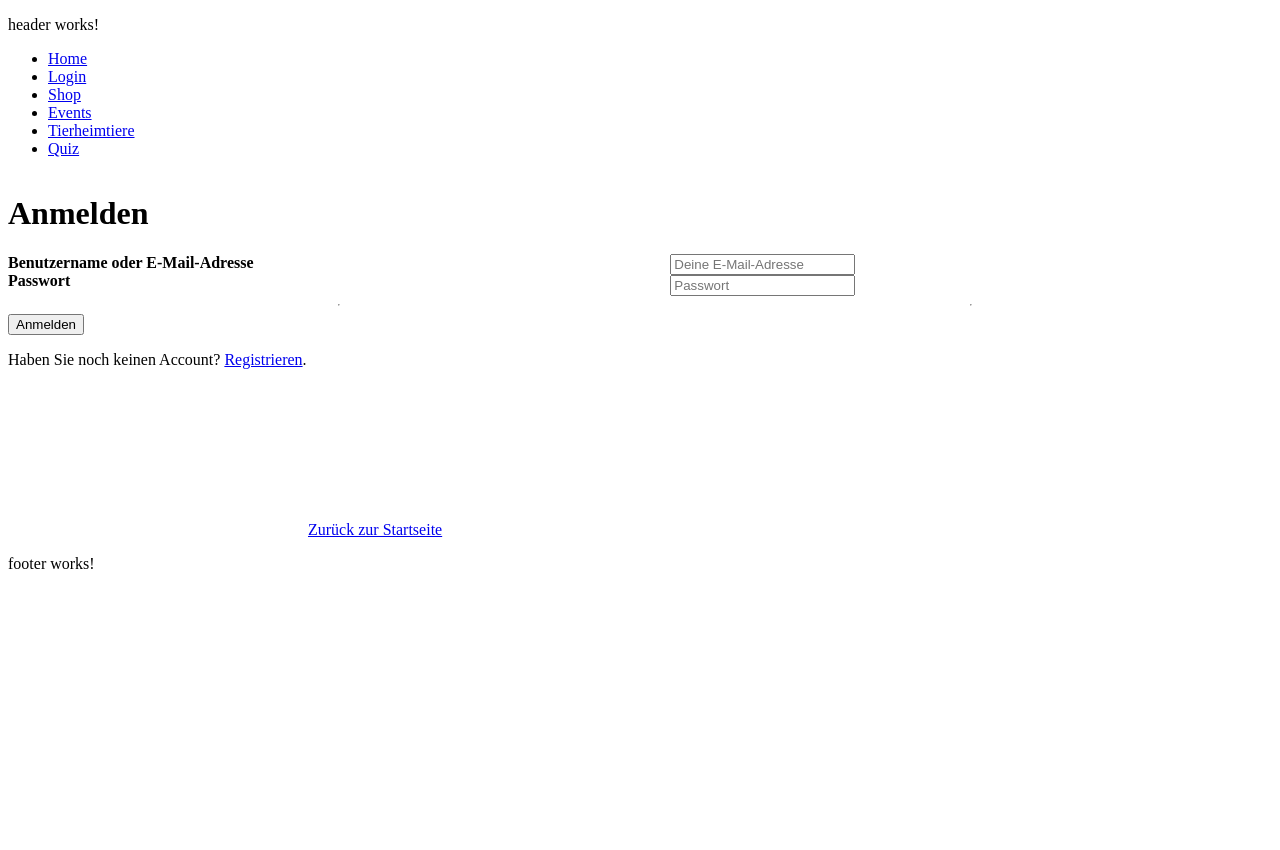
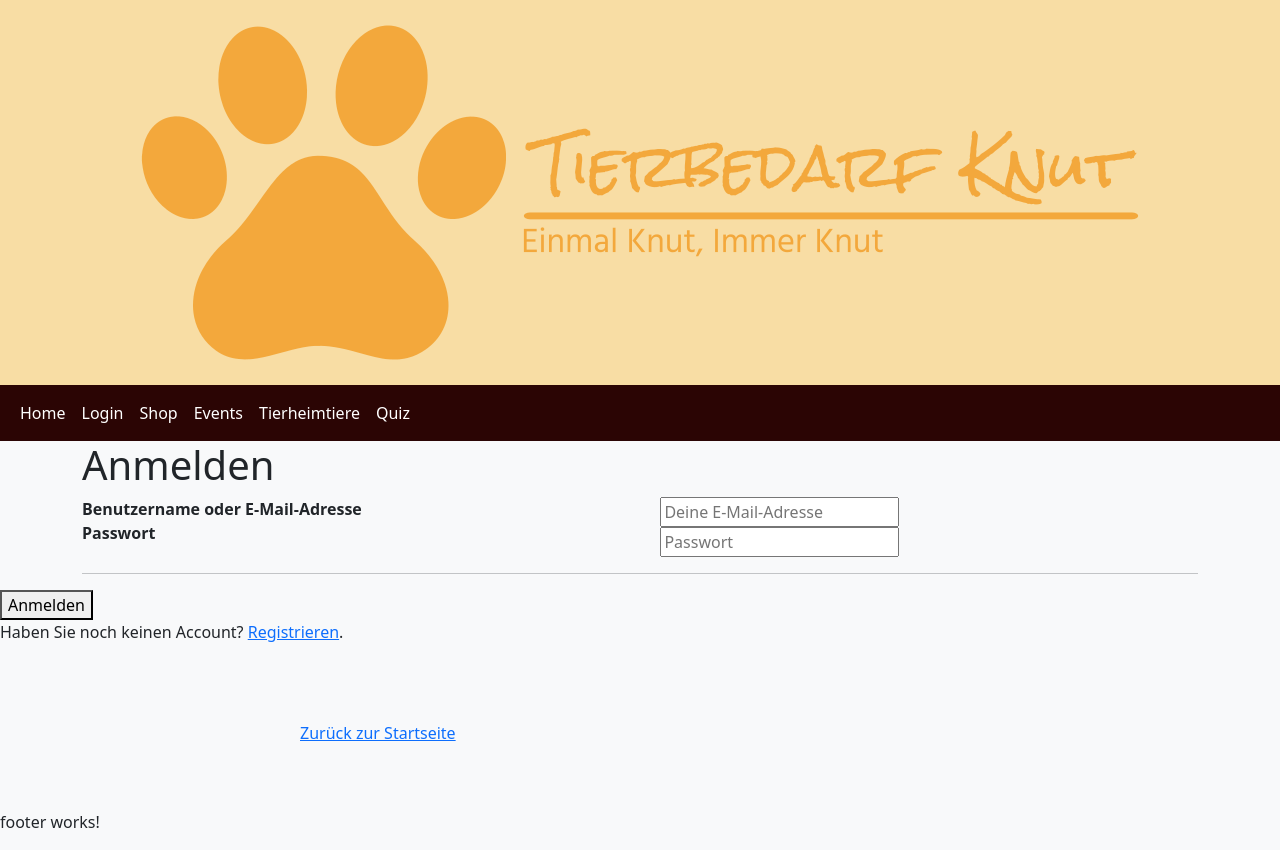
Before and after one commit to TahiraAiedail/Tierbedarf-App, an Angular app: page /login in a window 1280 px wide. Before the commit the page ends 800 px from the top, so only its background shows below. Built offline with nearby package versions, Linux system fonts and the light colour scheme.

Commit message:
Header und Navbar

```diff
--- a/src/app/app.component.css
+++ b/src/app/app.component.css
@@ -0,0 +1,17 @@
+#mainContainer {
+    padding: 0;
+}
+
+
+#myNavbar{
+    background: #2b0504 !important;
+    color: white !important;
+}
+
+#myNavbar div div ul li a.nav-link{
+    color: white !important;
+}
+
+#myNavbar div div ul li a:hover.nav-link{
+    color: rgb(176, 202, 7) !important;
+}
--- a/src/app/app.component.html
+++ b/src/app/app.component.html
@@ -1,19 +1,30 @@
-<!--Bindet den Header ein-->
-<app-header></app-header>
+<div class="container-fluid" id="mainContainer">
 
-<!--Bindet den Kontent der Seite ein. Dieser wechselt sich beim Klicken auf die Navbar und andere-->
-<ul>
-    <li><a routerLink="">Home</a></li>
-    <li><a routerLink="login">Login</a></li>
-    <!--<li><routerLink="registrierung-component">Registrierung</routerLink></li>-->
-    <li><a routerLink="produktkatalog">Shop</a></li>
-    <li><a routerLink="events">Events</a></li>
-    <li><a routerLink="tierheimtiere">Tierheimtiere</a></li>
-    <li><a routerLink="quiz">Quiz</a></li>
-</ul>
+    <!--Bindet den Header ein-->
+    <app-header></app-header>
 
-<router-outlet></router-outlet>
+    <!--Bindet die Navbar auf der Seite ein.-->
+    <nav class="navbar navbar-expand-sm bg-dark navbar-dark" id="myNavbar">
+        <div class="container-fluid">
+          <button class="navbar-toggler" type="button" data-bs-toggle="collapse" data-bs-target="#collapsibleNavbar">
+            <span class="navbar-toggler-icon"></span>
+          </button>
+          <div class="collapse navbar-collapse" id="collapsibleNavbar">
+            <ul class="navbar-nav">
+                <li class="nav-item"><a class="nav-link" routerLink="">Home</a></li>
+                <li class="nav-item"><a class="nav-link" routerLink="login">Login</a></li>
+                <li class="nav-item"><a class="nav-link" routerLink="produktkatalog">Shop</a></li>
+                <li class="nav-item"><a class="nav-link" routerLink="events">Events</a></li>
+                <li class="nav-item"><a class="nav-link" routerLink="tierheimtiere">Tierheimtiere</a></li>
+                <li class="nav-item"><a class="nav-link" routerLink="quiz">Quiz</a></li>
+            </ul>
+        </div>
+    </div>
+  </nav>
+    <router-outlet></router-outlet>
 
 
-<!--Bindet den Footer ein-->
-<app-footer></app-footer>
+    <!--Bindet den Footer ein-->
+    <app-footer></app-footer>
+
+</div>
--- a/src/app/header/header.component.css
+++ b/src/app/header/header.component.css
@@ -0,0 +1,4 @@
+#headerlogodiv {
+    padding: 25px 0;
+    background:  #f8dda4;
+}
--- a/src/app/header/header.component.html
+++ b/src/app/header/header.component.html
@@ -1 +1,3 @@
-<p>header works!</p>
+<div class="container-fluid" id="headerlogodiv">
+    <img src="assets/images/logo_color_transparent.png" alt="Header-Logo-Tierbedarf-Knuth" class="mx-auto d-block">
+</div>
--- a/src/index.html
+++ b/src/index.html
@@ -8,6 +8,8 @@
   <link rel="icon" type="image/x-icon" href="favicon.ico">
   <link rel="preconnect" href="https://fonts.gstatic.com">
     <link href="https://fonts.googleapis.com/icon?family=Material+Icons" rel="stylesheet">
+    <link href="https://cdn.jsdelivr.net/npm/bootstrap@5.2.3/dist/css/bootstrap.min.css" rel="stylesheet">
+    <script src="https://cdn.jsdelivr.net/npm/bootstrap@5.2.3/dist/js/bootstrap.bundle.min.js"></script>
 </head>
 <body class="bg-light">
   <app-root></app-root>
```
